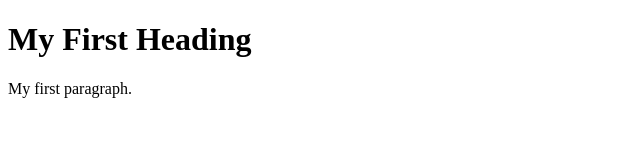
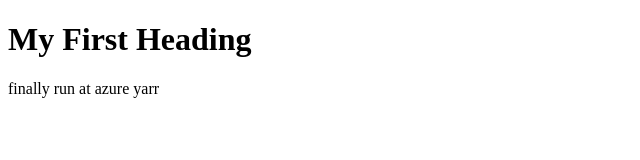
Before and after one commit to Shyamal0305/webApp, a plain HTML site: page index.html in a window 1280 px wide. Shown: the full height of the page, 0-640 px from the left. Drawn offline with Linux system fonts and the light colour scheme.

Commit message:
Update index.html

```diff
--- a/index.html
+++ b/index.html
@@ -6,7 +6,7 @@
 <body>
 
 <h1>My First Heading</h1>
-<p>My first paragraph.</p>
+<p>finally run at azure yarr</p>
 
 </body>
 </html>
```
